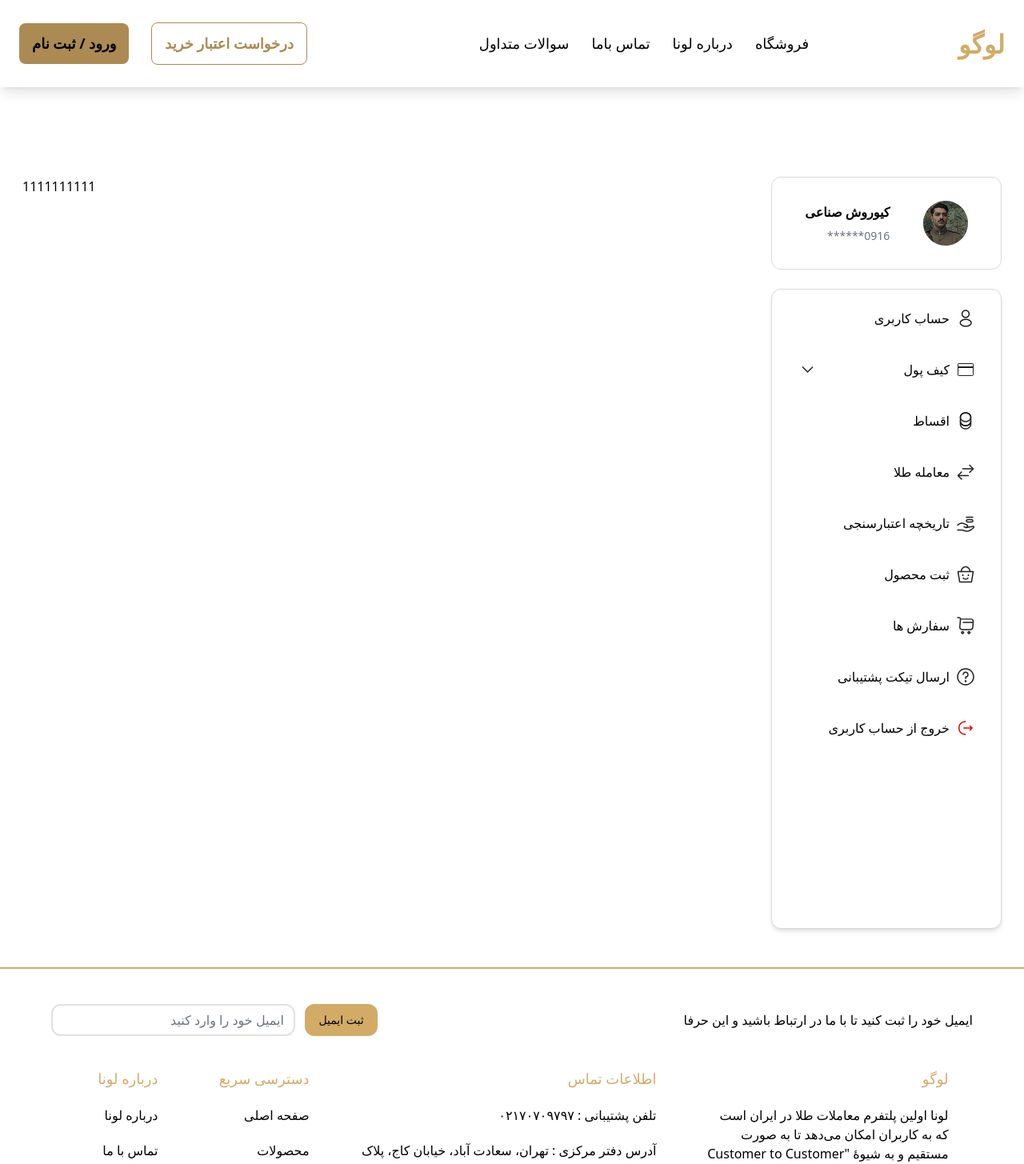
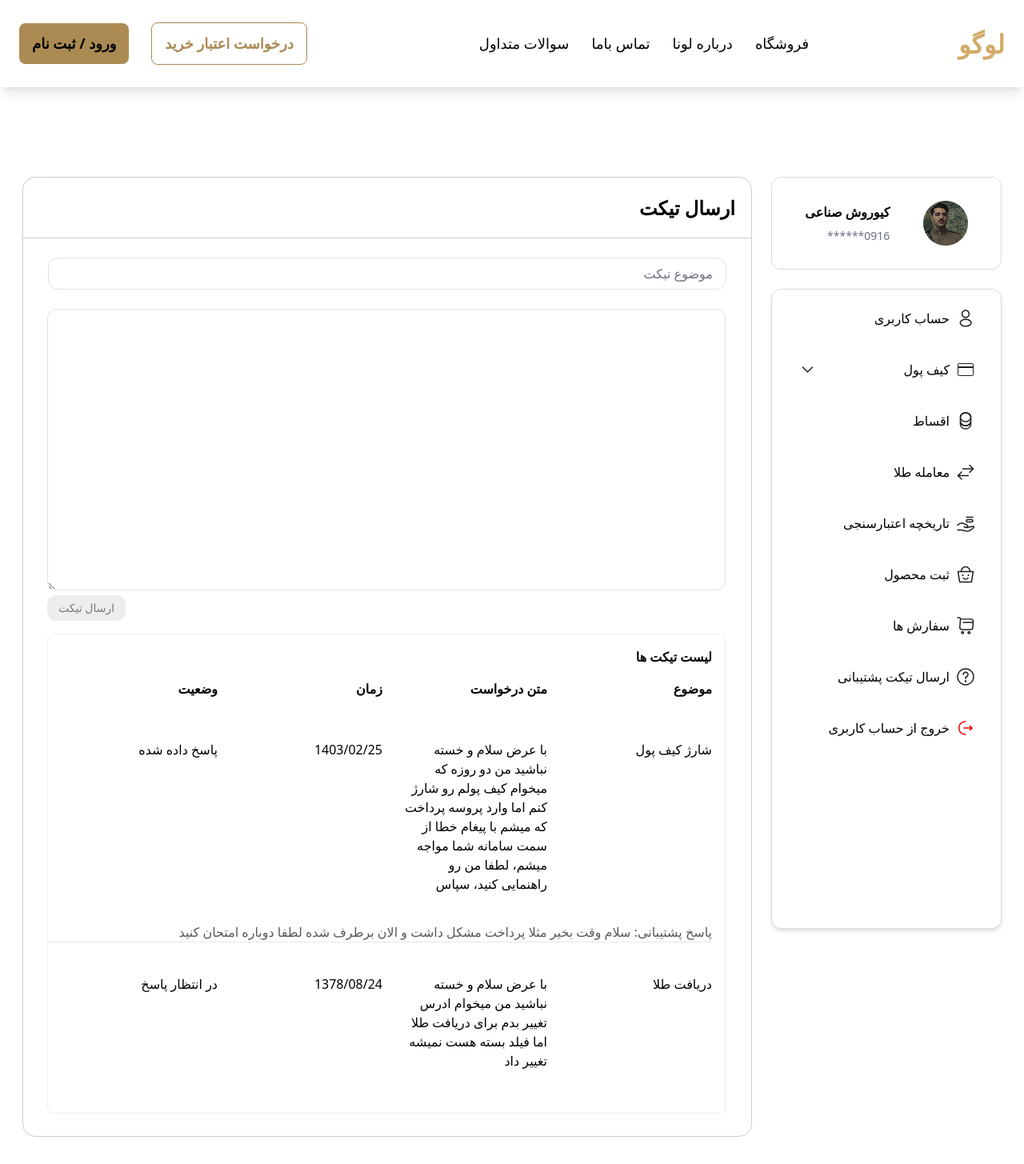
Before and after one commit to Spark-Code-Team/loana-gold, a Next.js app: page /dashboard/ticket-dashboard in a window 1280 px wide. Shown: the top 1455 px of the page at 80% size. Built offline with nearby package versions, Linux system fonts and the light colour scheme.

Commit message:
ticket is in progress

```diff
--- a/src/components/templates/TicketDashboardPage.js
+++ b/src/components/templates/TicketDashboardPage.js
@@ -1,10 +1,183 @@
+"use client"
+import DashboardLeft from "../elements/DashboardLeft";
+
 const TicketDashboardPage = () =>{
     return(
-        <>
-        <p>
-            1111111111
-        </p>
-        </>
+        <div className="
+        w-[912px]
+        h-[1200px]
+        border-[1px]
+        border-[#CBCED7]
+        rounded-2xl
+        ">
+            <DashboardLeft
+            title="ارسال تیکت"
+            />
+
+            <div className="
+            h-12
+            w-full
+            flex
+            flex-row
+            items-center
+            mt-5
+            ">
+               <input
+               type="text"
+               placeholder=" موضوع تیکت"
+               className="
+               w-[848px]
+               h-[40px]
+               focus:outline-none
+               focus:border-[#E1E1E1]
+               focus:ring-0
+               border-[1px]
+               border-[#E1E1E1]
+               rounded-xl
+               mx-auto
+               "
+
+               />
+
+            </div>
+
+            <div className="
+            w-[848px]
+            h-[330px]
+            mx-8
+            mt-4
+            ">
+                 <textarea
+                    className="
+                    w-full
+                    h-[352px]
+                    p-2
+                    mt-1
+                    focus:outline-none
+                    focus:border-[#E1E1E1]
+                    focus:ring-0
+                    border-[1px]
+                    border-[#E1E1E1]
+                    rounded-xl
+                    "
+                    required
+                ></textarea>
+
+                <div className="
+                flex
+                justify-end
+                ">
+                <button className="
+                w-[98px]
+                h-8
+                bg-[#EDEDED]
+                rounded-xl
+                text-sm
+                text-[#7A7A7A]
+                ">
+                    ارسال تیکت
+                </button>
+                </div>
+
+
+
+            </div>
+
+            <div className="
+            w-[848px]
+            h-[600px]
+            rounded-lg
+            border-[1px]
+            border-[#EDEDED]
+            mx-8
+            pr-4
+            pt-4
+            mt-20
+            ">
+
+
+                    <p className="font-bold">
+                    لیست تیکت ها
+                    </p>
+
+                    <div>
+
+                    <div className="
+                    w-[800px]
+                    h-80
+                    grid
+                    grid-cols-4
+                    gap-x-6
+                    gap-y-4
+                    pt-4
+                    ">
+                        <p className="font-bold">
+                            موضوع
+                        </p>
+                        <p className="font-bold">
+                            متن درخواست
+                        </p>
+                        <p className="font-bold">
+                            زمان
+                        </p>
+                        <p className="font-bold">
+                            وضعیت
+                        </p>
+
+                        <p>
+                        شارژ کیف پول
+                        </p>
+                        <p>
+                        با عرض سلام و خسته نباشید من دو روزه که میخوام کیف پولم رو شارژ کنم اما وارد پروسه پرداخت که میشم با پیغام خطا از سمت سامانه شما مواجه میشم، لطفا من رو راهنمایی کنید، سپاس
+                        </p>
+                        <p>
+                        1403/02/25
+                        </p>
+                        <p>
+                            پاسخ داده شده
+                        </p>
+
+                    </div>
+
+                    <div className="border-b-[1px]">
+                        <p className="text-[#595959]">
+                        پاسخ پشتیبانی: سلام وقت بخیر مثلا پرداخت مشکل داشت و الان برطرف شده لطفا دوباره امتحان کنید
+                        </p>
+                    </div>
+
+                    <div className="
+                    w-[800px]
+                    grid
+                    grid-cols-4
+                    gap-x-6
+                    gap-y-4
+                    pt-10
+                    ">
+                        <p>
+                        دریافت طلا
+                        </p>
+                        <p>
+                        با عرض سلام و خسته نباشید من میخوام ادرس تغییر بدم برای دریافت طلا اما فیلد بسته هست نمیشه تغییر داد
+                        </p>
+                        <p>
+                        1378/08/24
+                        </p>
+                        <p>
+                            در انتظار پاسخ
+                        </p>
+
+
+                    </div>
+
+
+                </div>
+
+
+            </div>
+
+
+
+        </div>
     )
 }
 export default TicketDashboardPage;
```
